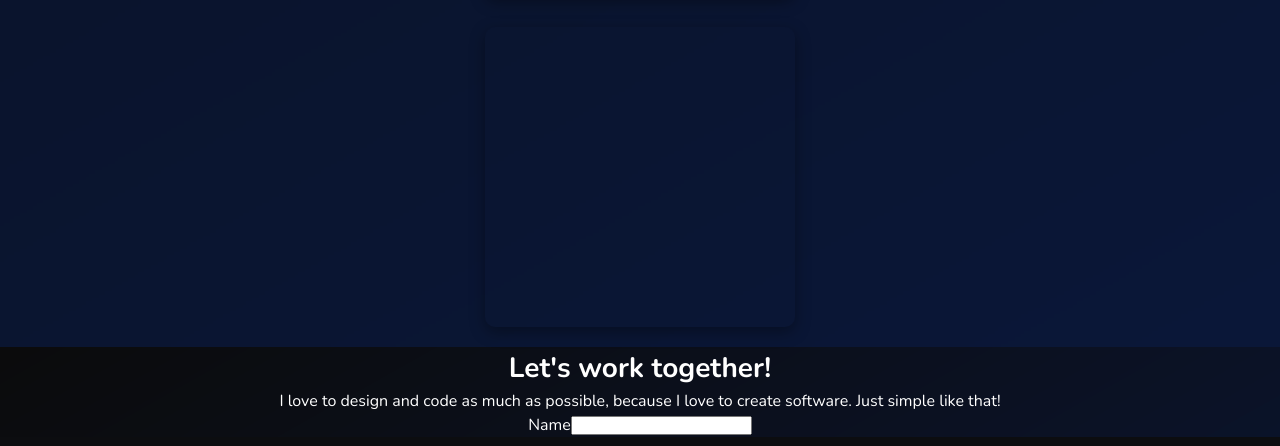
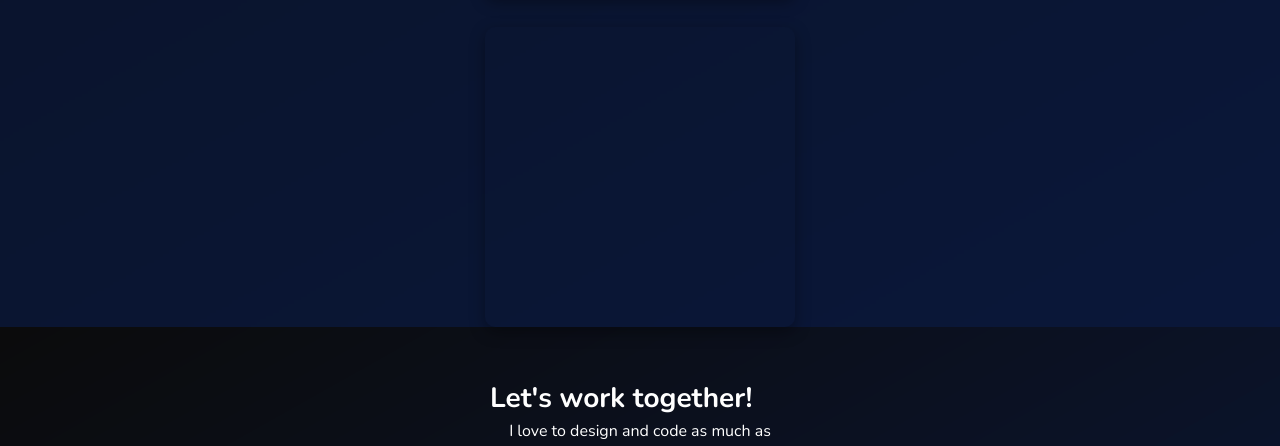
Before and after one commit to phsworks/portfolio-react, a React (Vite) app: page /#/ in a window 1280 px wide. Shown: the part 4385-4831 px from the top of the page. Built offline with nearby package versions, Linux system fonts and the light colour scheme.

Commit message:
form-styling

```diff
--- a/src/Components/Contact.css
+++ b/src/Components/Contact.css
@@ -1,3 +1,54 @@
 .contact-container {
   background-image: url(../assets/Backgrund-Hero.png);
+  padding-top: 50px;
+  padding-bottom: 50px;
+  display: flex;
+  justify-content: center;
+  align-items: center;
+  flex-direction: column;
+  gap: 30px;
 }
+
+.contact-top {
+  p {
+    text-align: center;
+    width: 300px;
+  }
+}
+
+.contact-form {
+  display: flex;
+  justify-content: center;
+  align-items: center;
+  flex-direction: column;
+  gap: 10px;
+  font-size: 20px;
+
+
+
+  input, textarea {
+    width: 300px;
+    padding: 20px;
+    background-color:#151f3e;
+    color: white;
+    border-radius: 10px;
+    border: 1px solid var(--primary--color);
+    box-shadow: rgba(61, 61, 61, 0.2) 0px 8px 24px;
+  }
+  ::placeholder {
+    color: rgb(234, 234, 234);
+    opacity: 1;
+  }
+
+  textarea {
+    min-height: 100px;
+    max-width: 300px;
+    min-width: 300px;
+  }
+  button {
+    width: 250px;
+    height: auto;
+    font-size: 22px;
+    margin-top: 20px;
+  }
+}
--- a/src/Components/Contact.jsx
+++ b/src/Components/Contact.jsx
@@ -1,6 +1,14 @@
 import "./Contact.css";
+import { useState } from "react";
 
 function Contact() {
+  const [firstName, setFirstName] = useState("")
+  const [lastName, setLastName] = useState("")
+  const [email, setEmail] = useState("")
+  const [number, setNumber] = useState("")
+  const [message, setMessage] = useState("")
+
+
   return (
     <div className="contact-container">
       <div className="contact-top">
@@ -11,9 +19,43 @@ function Contact() {
         </p>
       </div>
       <div className="form-section">
-          <form>
-            <label htmlFor="name">Name</label>
-            <input type="text"/>
+        <form className="contact-form">
+          <input
+            placeholder="First Name"
+            type="text"
+            name="First name"
+            required
+            onChange={(e) => setFirstName(e.target.value)}
+          />
+          <input
+            placeholder="Last Name"
+            type="text"
+            name="Last name"
+            required
+            onChange={(e) => setLastName(e.target.value)}
+          />
+          <input
+            placeholder="Email"
+            type="email"
+            name="Email"
+            required
+            onChange={(e) => setEmail(e.target.value)}
+          />
+          <input
+            placeholder="Phone Number (optional)"
+            type="tel"
+            name="Phone number"
+            onChange={(e) => setNumber(e.target.value)}
+          />
+          <textarea
+            placeholder="Message"
+            type="text"
+            name="Message"
+            onChange={(e) => setMessage(e.target.value)}
+          ></textarea>
+          <button className="primary-button" type="submit">
+            Send
+          </button>
         </form>
       </div>
     </div>
--- a/src/Components/Footer.css
+++ b/src/Components/Footer.css
@@ -1,3 +1,14 @@
 .footer-container {
   padding-top: 30px;
+  display: flex;
+  justify-content: center;
+  align-items: center;
+
+
 }
+
+.logo {
+  img {
+    width: 80px;
+  }
+}
--- a/src/Components/Navbar.css
+++ b/src/Components/Navbar.css
@@ -44,9 +44,6 @@
     color: white;
     text-decoration: none;
     width: 100vw;
-  }
-  li:hover{
-    background-color: var(--primary--color);
   }
 }
 
--- a/src/Components/Navbar.jsx
+++ b/src/Components/Navbar.jsx
@@ -6,7 +6,7 @@ import logo from "../assets/Logo.png";
 import linkedin from "../assets/linkedin.png";
 import behance from "../assets/behance.png";
 import menu from "../assets/menu-icon.png";
-import X from "../assets/X-mark.png"
+import X from "../assets/X-mark.png";
 
 import { useState } from "react";
 
@@ -44,8 +44,18 @@ function Navbar() {
         </div>
         <div className={`menu-icon ${isOpen ? "open-menu" : "close-menu"}`}>
           <button onClick={toggleMenu}>
-            <img className={`hamburger ${isOpen ? "hidden" : "visible"}`} width={45} src={menu} alt="menu-icon" />
-            <img className={`x-mark ${isOpen ? "open" : "close"}`} width={45} src={X} alt="x-mark" />
+            <img
+              className={`hamburger ${isOpen ? "hidden" : "visible"}`}
+              width={45}
+              src={menu}
+              alt="menu-icon"
+            />
+            <img
+              className={`x-mark ${isOpen ? "open" : "close"}`}
+              width={45}
+              src={X}
+              alt="x-mark"
+            />
           </button>
         </div>
       </div>
@@ -56,12 +66,14 @@ function Navbar() {
               <a href="/">Home</a>
             </li>
             <li>
-              <a href="">My Skills</a>
+              <Link to="/#skills-section">My Skills</Link>
             </li>
             <li>
               <Link to="/#projects-section">My projects</Link>
             </li>
-            <li><a href="">Contact</a></li>
+            <li>
+              <Link to="/#contact-section">Contact</Link>
+            </li>
           </ul>
         </nav>
       </div>
--- a/src/pages/HomePage.jsx
+++ b/src/pages/HomePage.jsx
@@ -13,13 +13,11 @@ function HomePage() {
       <div className="hero-section">
         <Hero />
       </div>
-      <div className="skills-section">
+      <div id="skills-section">
         <Skills />
       </div>
       <div id="projects-section">
-        <div className="projectsort">
           <h2>My recent Projects</h2>
-        </div>
         <div className="projects">
           {projects.map((project, index) => (
             <ProjectCard
@@ -29,10 +27,10 @@ function HomePage() {
             />
           ))}
         </div>
-        <div className="contact-section">
+      </div>
+        <div id="contact-section">
           <Contact />
         </div>
-      </div>
     </>
   );
 }
```
Lines whose indentation alone changed are shown as unchanged.
